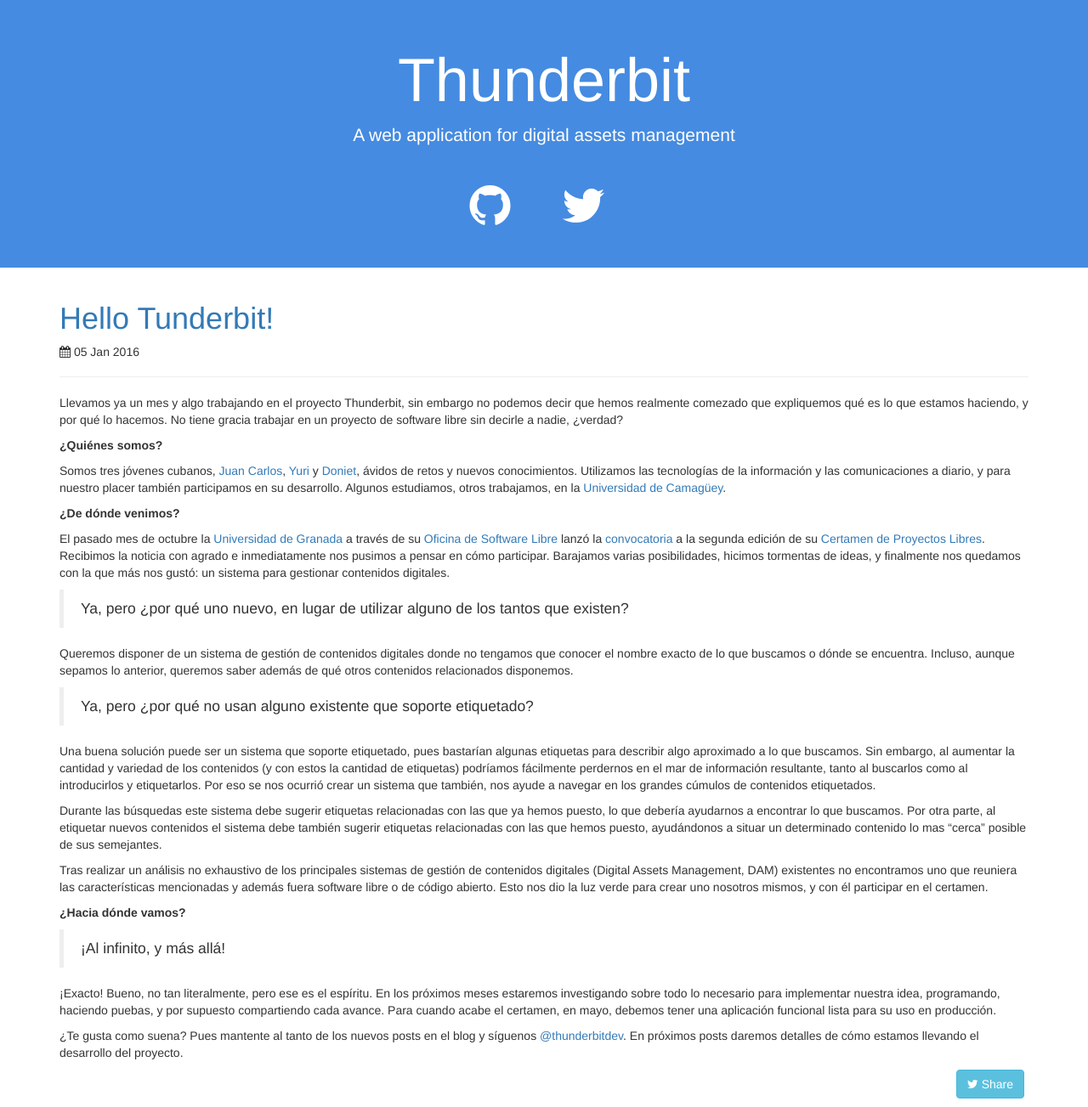
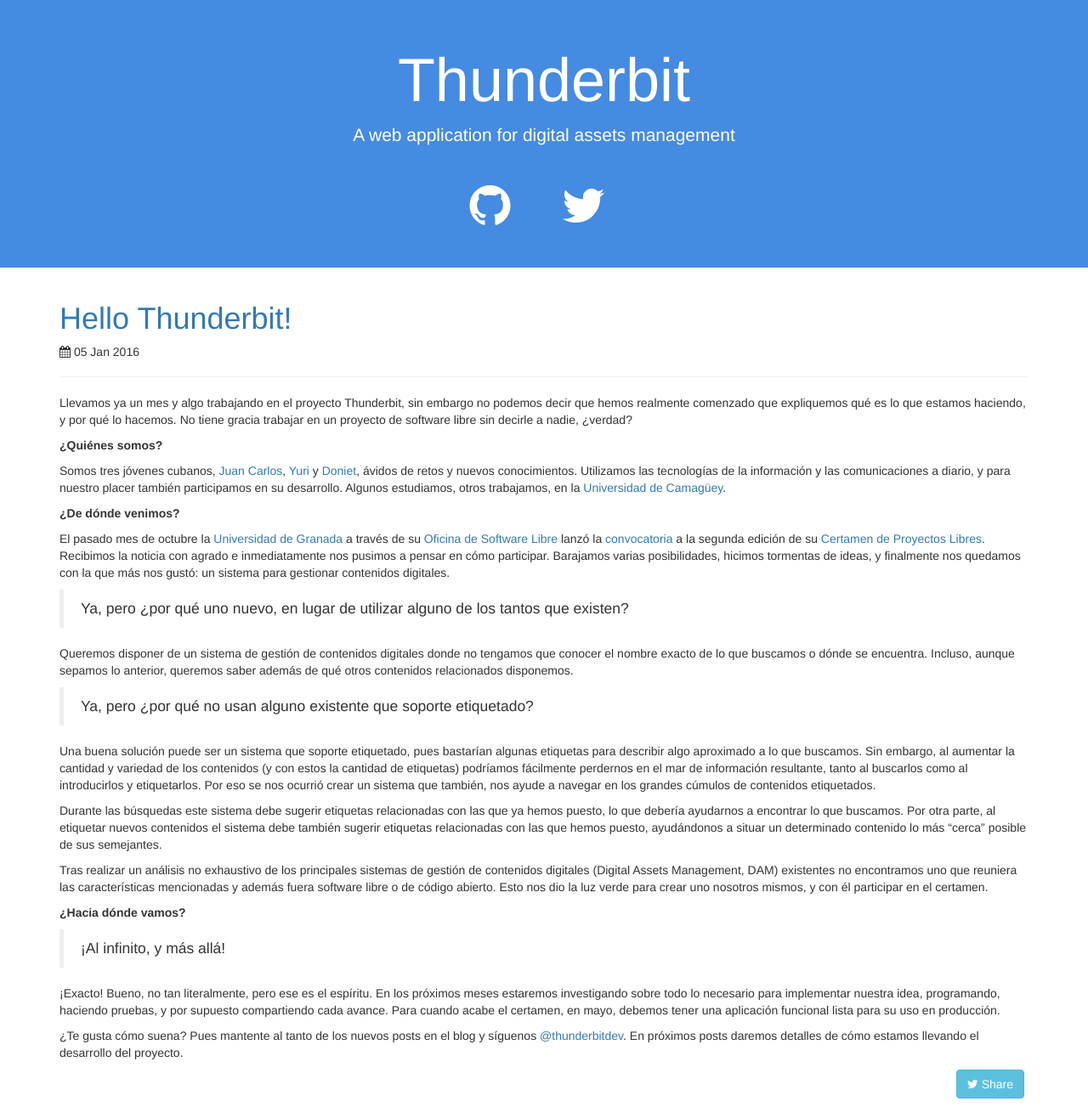
Before and after one commit to thunderbit/thunderbit, a Jekyll site: the page built from _posts/2016-1-5-hello-thunderbit.md, in a window 1280 px wide. Shown: the whole page at 85% size. Built offline with Jekyll 4.4.1, drawn with Linux system fonts in a browser that asks for light colours; comment, search, counter and statistics services are not loaded.

Commit message:
Some typos fixed in the two posts published so far.

```diff
--- a/_posts/2016-1-5-hello-thunderbit.md
+++ b/_posts/2016-1-5-hello-thunderbit.md
@@ -1,7 +1,7 @@
 ---
-title: Hello Tunderbit!
+title: Hello Thunderbit!
 ---
-Llevamos ya un mes y algo trabajando en el proyecto Thunderbit, sin embargo no podemos decir que hemos realmente comezado que expliquemos qué es lo que estamos haciendo, y por qué lo hacemos. No tiene gracia trabajar en un proyecto de software libre sin decirle a nadie, ¿verdad?
+Llevamos ya un mes y algo trabajando en el proyecto Thunderbit, sin embargo no podemos decir que hemos realmente comenzado que expliquemos qué es lo que estamos haciendo, y por qué lo hacemos. No tiene gracia trabajar en un proyecto de software libre sin decirle a nadie, ¿verdad?
 
 **¿Quiénes somos?**
 
@@ -19,7 +19,7 @@
 
 Una buena solución puede ser un sistema que soporte etiquetado, pues bastarían algunas etiquetas para describir algo aproximado a lo que buscamos. Sin embargo, al aumentar la cantidad y variedad de los contenidos (y con estos la cantidad de etiquetas) podríamos fácilmente perdernos en el mar de información resultante, tanto al buscarlos como al introducirlos y etiquetarlos. Por eso se nos ocurrió crear un sistema que también, nos ayude a navegar en los grandes cúmulos de contenidos etiquetados.
 
-Durante las búsquedas este sistema debe sugerir etiquetas relacionadas con las que ya hemos puesto, lo que debería ayudarnos a encontrar lo que buscamos. Por otra parte, al etiquetar nuevos contenidos el sistema debe también sugerir etiquetas relacionadas con las que hemos puesto, ayudándonos a situar un determinado contenido lo mas "cerca" posible de sus semejantes.
+Durante las búsquedas este sistema debe sugerir etiquetas relacionadas con las que ya hemos puesto, lo que debería ayudarnos a encontrar lo que buscamos. Por otra parte, al etiquetar nuevos contenidos el sistema debe también sugerir etiquetas relacionadas con las que hemos puesto, ayudándonos a situar un determinado contenido lo más "cerca" posible de sus semejantes.
 
 Tras realizar un análisis no exhaustivo de los principales sistemas de gestión de contenidos digitales (Digital Assets Management, DAM) existentes no encontramos uno que reuniera las características mencionadas y además fuera software libre o de código abierto. Esto nos dio la luz verde para crear uno nosotros mismos, y con él participar en el certamen.
 
@@ -27,6 +27,6 @@
 
 > ¡Al infinito, y más allá!
 
-¡Exacto! Bueno, no tan literalmente, pero ese es el espíritu. En los próximos meses estaremos investigando sobre todo lo necesario para implementar nuestra idea, programando, haciendo puebas, y por supuesto compartiendo cada avance. Para cuando acabe el certamen, en mayo, debemos tener una aplicación funcional lista para su uso en producción.
+¡Exacto! Bueno, no tan literalmente, pero ese es el espíritu. En los próximos meses estaremos investigando sobre todo lo necesario para implementar nuestra idea, programando, haciendo pruebas, y por supuesto compartiendo cada avance. Para cuando acabe el certamen, en mayo, debemos tener una aplicación funcional lista para su uso en producción.
 
-¿Te gusta como suena? Pues mantente al tanto de los nuevos posts en el blog y síguenos [@thunderbitdev](http://twitter.com/thunderbitdev). En próximos posts daremos detalles de cómo estamos llevando el desarrollo del proyecto.
+¿Te gusta cómo suena? Pues mantente al tanto de los nuevos posts en el blog y síguenos [@thunderbitdev](http://twitter.com/thunderbitdev). En próximos posts daremos detalles de cómo estamos llevando el desarrollo del proyecto.
```
Also changed, not shown: _posts/2016-1-20-cambiamos-a-ingles.md (+2 -2 lines).
